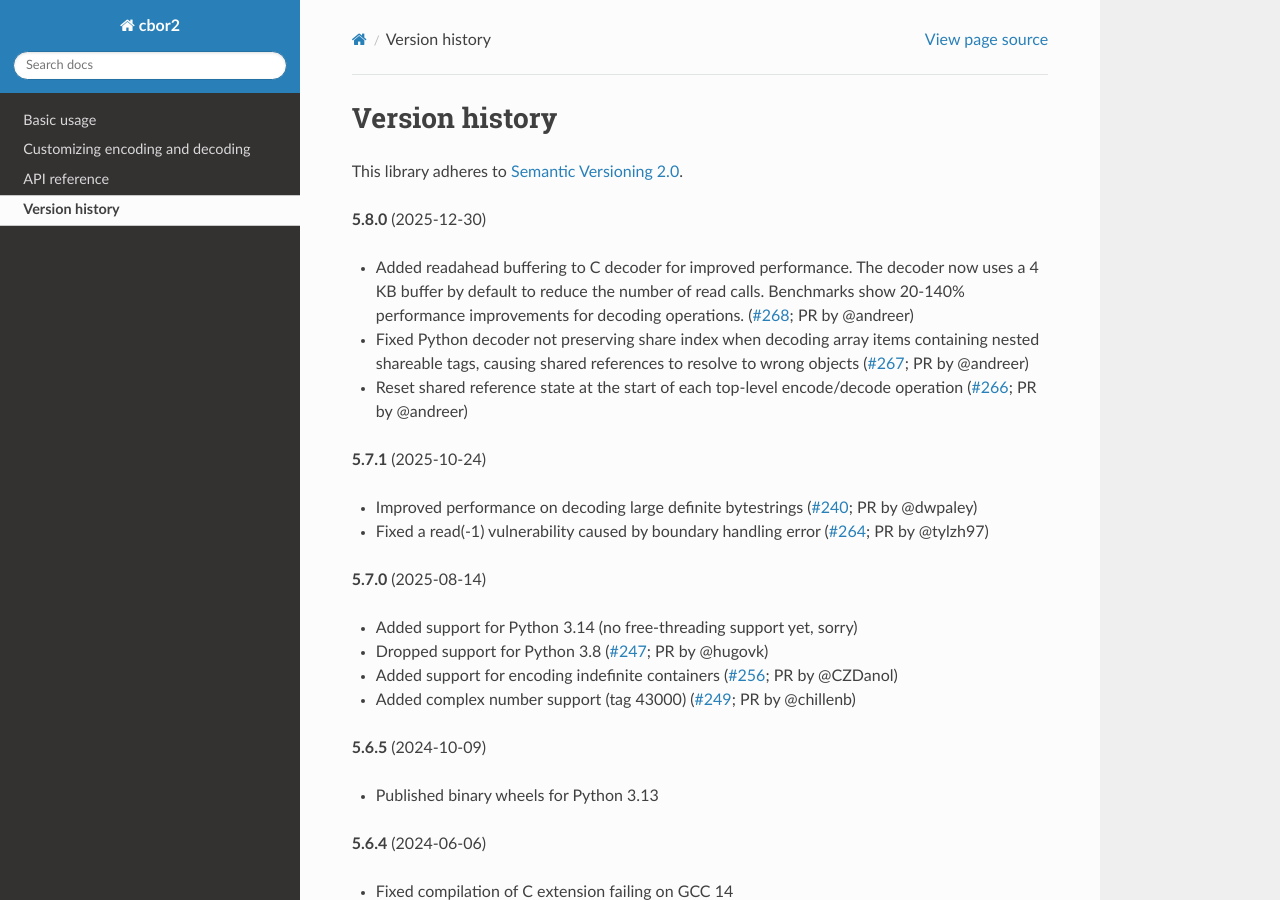
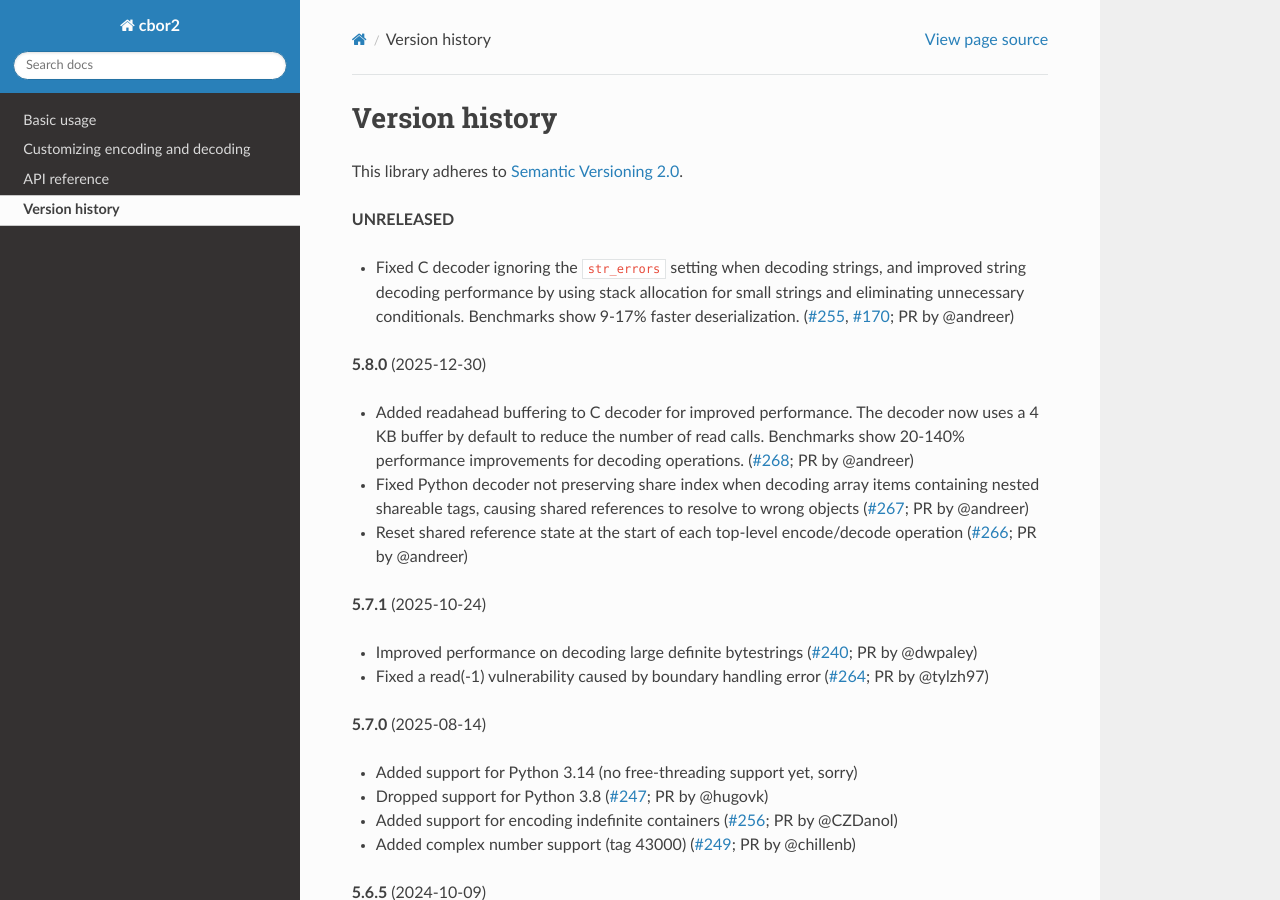
Before and after one commit to agronholm/cbor2, a Sphinx documentation site: the page built from docs/versionhistory.rst, in a window 1280 px wide and 900 px high. Built offline with Sphinx 7.4.7 and the Read the Docs theme 3.1.0, drawn with Linux system fonts in a browser that asks for light colours; the version number could not be read and is left out.

Commit message:
add changelog entry for str_errors fix and string decoding optimization

```diff
--- a/docs/versionhistory.rst
+++ b/docs/versionhistory.rst
@@ -4,6 +4,14 @@ Version history
 .. currentmodule:: cbor2
 
 This library adheres to `Semantic Versioning 2.0 <http://semver.org/>`_.
+
+**UNRELEASED**
+
+- Fixed C decoder ignoring the ``str_errors`` setting when decoding strings, and improved
+  string decoding performance by using stack allocation for small strings and eliminating
+  unnecessary conditionals. Benchmarks show 9-17% faster deserialization.
+  (`#255 <https://github.com/agronholm/cbor2/issues/255>`_,
+  `#170 <https://github.com/agronholm/cbor2/pull/170>`_; PR by @andreer)
 
 **5.8.0** (2025-12-30)
 
```
